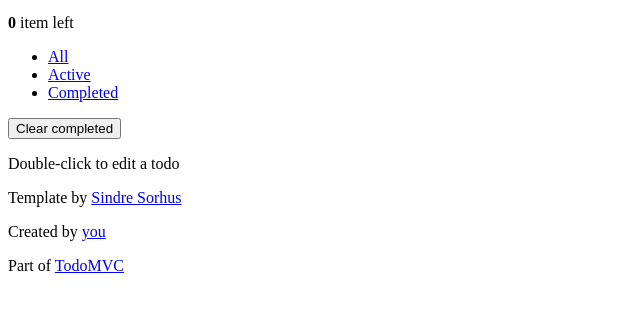
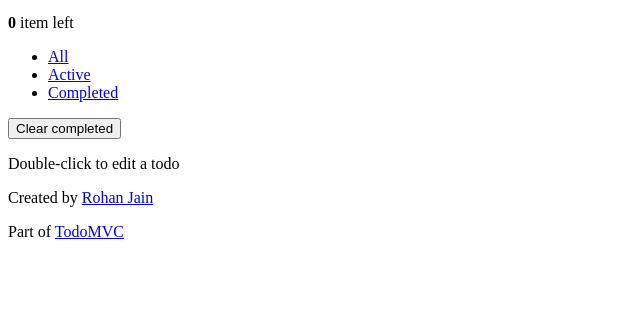
Before and after one commit to crodjer/haste-todomvc, a website: page index.html in a window 1280 px wide. Shown: the part 110-422 px from the top of the page, without its empty margins (0-640 px from the left). Drawn offline with Linux system fonts and the light colour scheme.

Commit message:
Cleanup templates as per the comments
Signed-off-by: Rohan Jain <crodjer@gmail.com>

```diff
--- a/css/app.css
+++ /dev/null
@@ -1 +0,0 @@
-/* base.css overrides */
--- a/index.html
+++ b/index.html
@@ -2,10 +2,8 @@
 <html lang="en">
   <head>
     <meta charset="utf-8">
-    <title>Template • TodoMVC</title>
+    <title>Haste • TodoMVC</title>
     <link rel="stylesheet" href="bower_components/todomvc-common/base.css">
-    <!-- CSS overrides - remove if you don't need it -->
-    <link rel="stylesheet" href="css/app.css">
   </head>
   <body>
     <section id="todoapp">
@@ -13,14 +11,12 @@
         <h1>todos</h1>
         <input id="new-todo" placeholder="What needs to be done?" autofocus>
       </header>
-      <!-- This section should be hidden by default and shown when there are todos -->
       <section id="main">
         <input id="toggle-all" type="checkbox">
         <label for="toggle-all">Mark all as complete</label>
         <ul id="todo-list">
         </ul>
       </section>
-      <!-- This footer should hidden by default and shown when there are todos -->
       <footer id="footer">
         <!-- This should be `0 items left` by default -->
         <span id="todo-count"><strong>0</strong> item left</span>
@@ -36,24 +32,18 @@
             <a href="#/completed">Completed</a>
           </li>
         </ul>
-        <!-- Hidden if no completed items are left ↓ -->
         <button id="clear-completed">Clear completed</button>
       </footer>
     </section>
     <footer id="info">
       <p>Double-click to edit a todo</p>
-      <!-- Remove the below line ↓ -->
-      <p>Template by <a href="http://github.com/sindresorhus">Sindre Sorhus</a></p>
-      <!-- Change this out with your name and url ↓ -->
-      <p>Created by <a href="http://todomvc.com">you</a></p>
+      <p>Created by <a href="https://github.com/crodjer">Rohan Jain</a></p>
       <p>Part of <a href="http://todomvc.com">TodoMVC</a></p>
     </footer>
 
     <script type="text/template" id="template-todo" data-tag="li">
-      <!-- <li class="completed"> -->
       <li>
         <div class="view">
-          <!-- <input class="toggle" type="checkbox" checked> -->
           <input class="toggle" type="checkbox">
           <label></label>
           <button class="destroy"></button>
@@ -62,7 +52,6 @@
       </li>
     </script>
 
-    <!-- Scripts here. Don't remove this ↓ -->
     <script src="bower_components/todomvc-common/base.js"></script>
     <script src="js/app.js"></script>
   </body>
```
Also changed, not shown: 1 other file.
